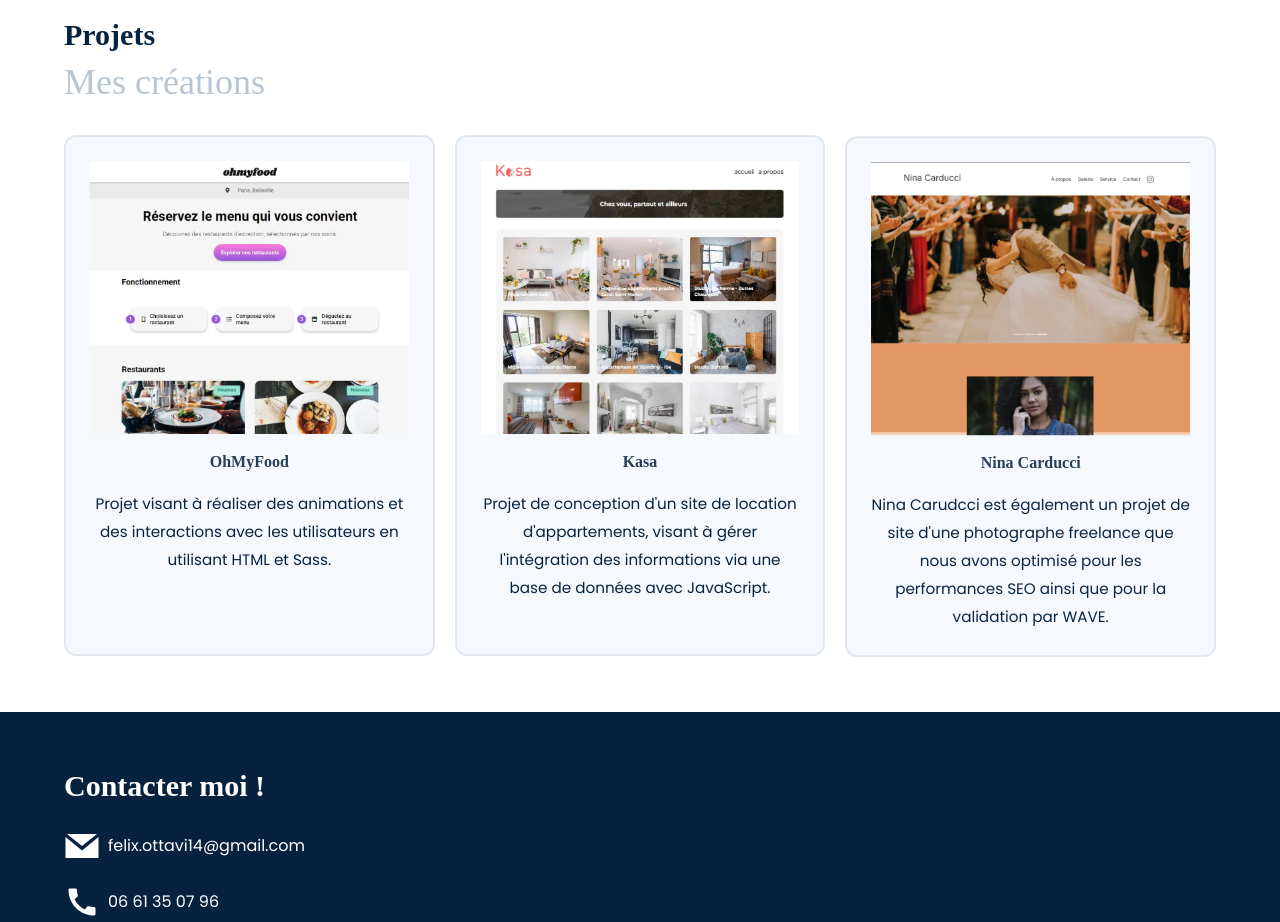
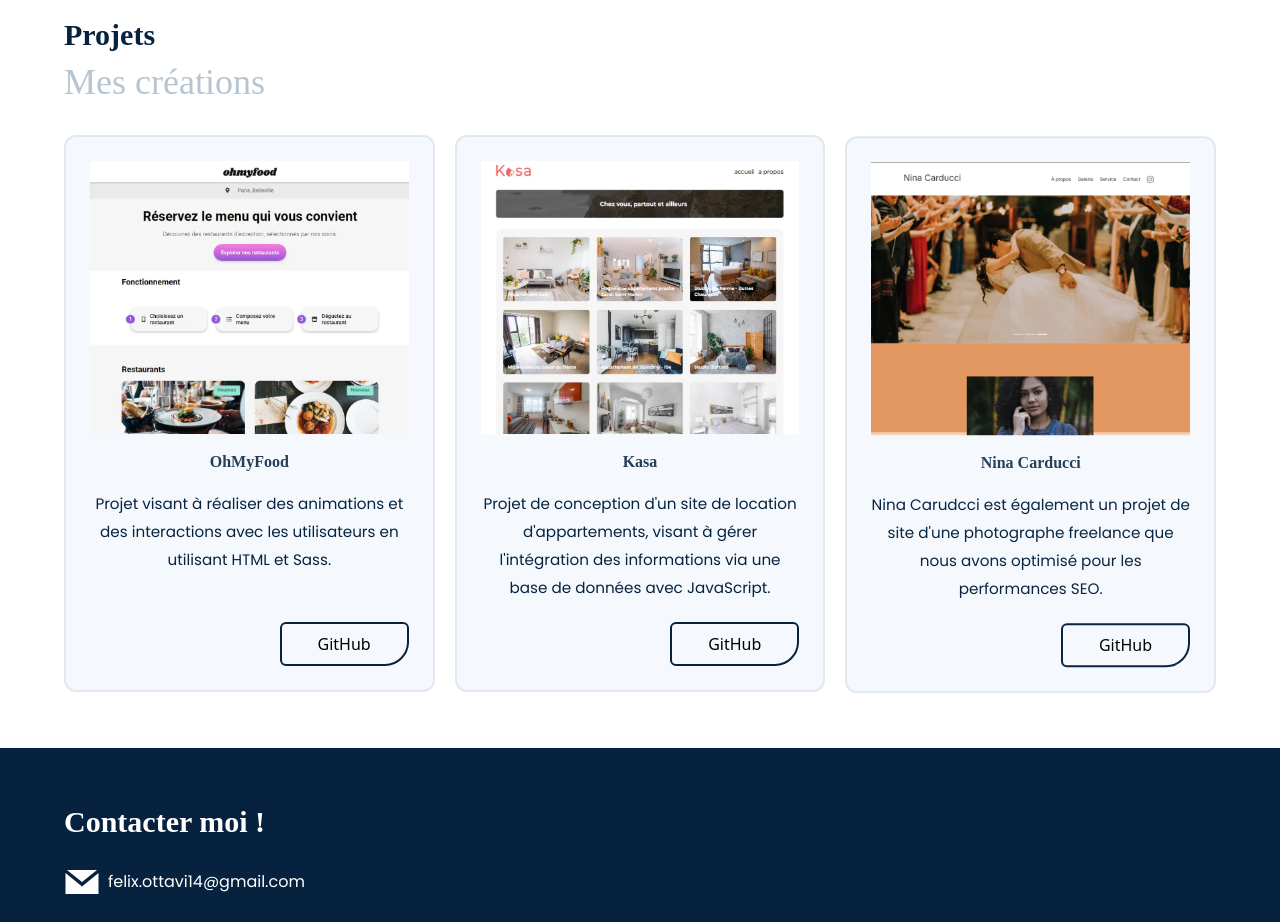
Before and after one commit to lolsono/portfolio, a React (Vite) app: page / in a window 1280 px wide. Shown: the part 1800-2722 px from the top of the page. Built offline with nearby package versions, Linux system fonts and the light colour scheme; a web font is replaced by a local one.

Commit message:
ajout des boutons ver le github du projets

```diff
--- a/src/Content.js
+++ b/src/Content.js
@@ -61,7 +61,7 @@ export const content = {
       },
       {
         title: "Nina Carducci",
-        para: "Nina Carudcci est également un projet de site d'une photographe freelance que nous avons optimisé pour les performances SEO ainsi que pour la validation par WAVE.",
+        para: "Nina Carudcci est également un projet de site d'une photographe freelance que nous avons optimisé pour les performances SEO.",
         logo: project3,
         link: "https://github.com/lolsono/ninacarducci"
       },
--- a/src/components/Projects.jsx
+++ b/src/components/Projects.jsx
@@ -1,8 +1,6 @@
 import { content } from "../Content";
 
-
 const Projects = () => {
-
   const { projects } = content;
 
   return (
@@ -21,20 +19,21 @@ const Projects = () => {
               key={i}
               data-aos="fade-up"
               data-aos-delay={i * 600}
-              className="min-w-[14rem] duration-300 cursor-pointer border-2 border-slate-200 rounded-xl text-center bg-bg_light_primary p-6 flex-1 group-hover:blur-sm
-              hover:!blur-none"
+              className="min-w-[14rem] duration-300 cursor-pointer border-2 border-slate-200 rounded-xl text-center bg-bg_light_primary p-6 flex-1 group-hover:blur-sm hover:!blur-none flex flex-col"
             >
-              <a  href={content.link}>
-                <img src={content.logo} alt="..." className="mx-auto" />
-                <h6 className="my-3">{content.title}</h6>
-                <p className="leading-7">{content.para}</p>
-              </a>
+              <img src={content.logo} alt="..." className="mx-auto" />
+              <h6 className="my-3">{content.title}</h6>
+              <p className="leading-7 mb-5">{content.para}</p>
+              <div className="mt-auto flex justify-end">
+                <a href={content.link} className="btn hover:bg-white">
+                  GitHub
+                </a>
+              </div>
             </div>
-
           ))}
         </div>
       </div>
-  </section>
+    </section>
   );
 };
 
```
